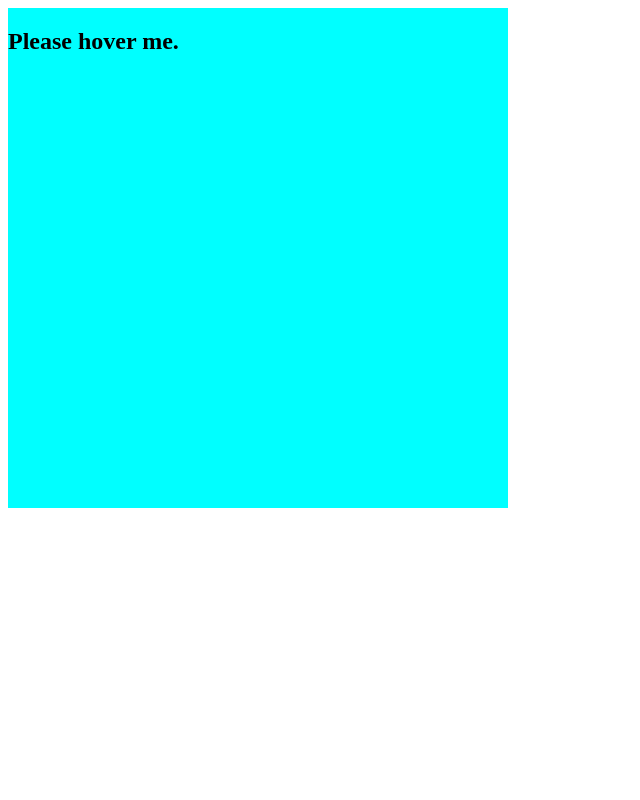
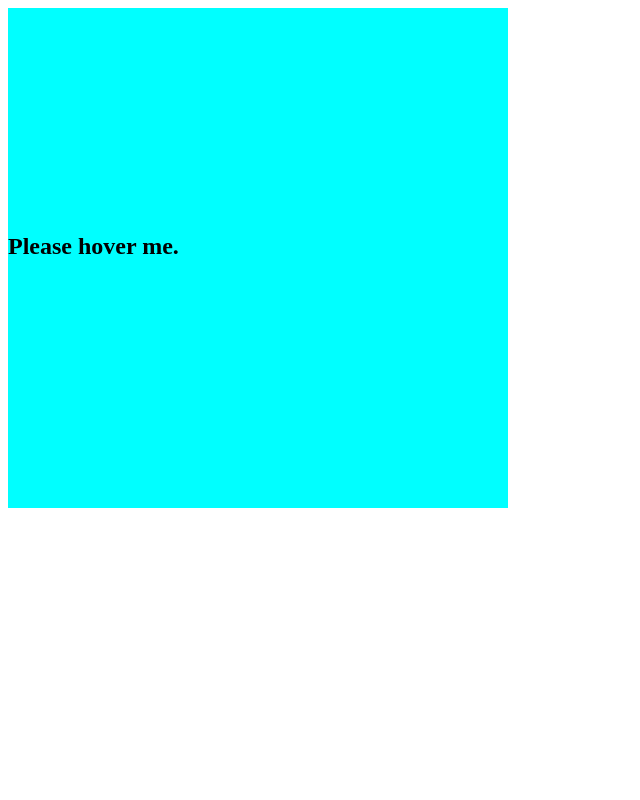
Before and after one commit to mdayubali/position, a plain HTML site: page index.html in a window 1280 px wide. Shown: the whole page, without its empty margins (0-640 px from the left). Drawn offline with Linux system fonts and the light colour scheme.

Commit message:
Update position.css

```diff
--- a/css/position.css
+++ b/css/position.css
@@ -5,7 +5,11 @@
     background: linear-gradient(to left, aqua, cyan);
     overflow: hidden;
 }
-
+h2{
+    margin: 45% auto;
+    display: inline-block;
+    text-align: center;
+}
 .child-box{
     width: 100%;
     height: 100%;
```
